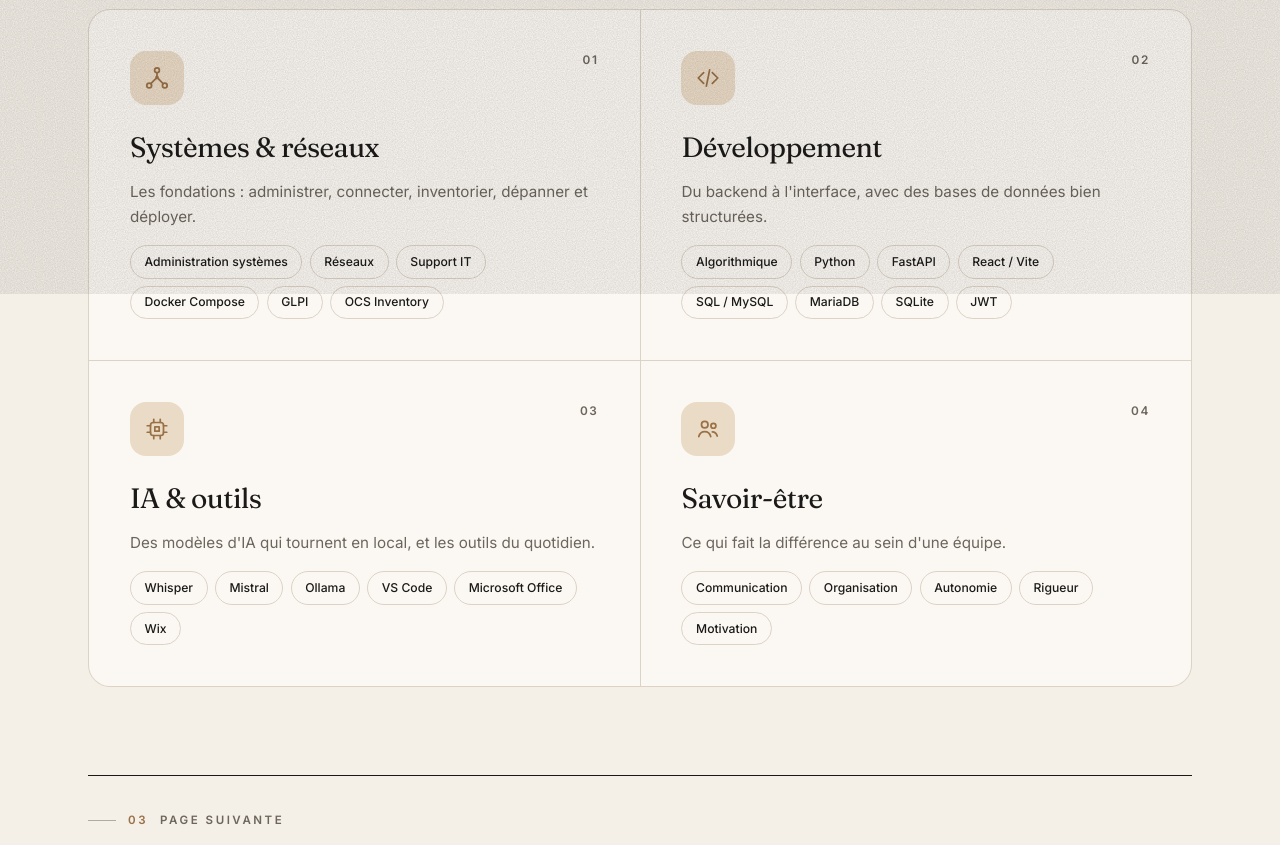
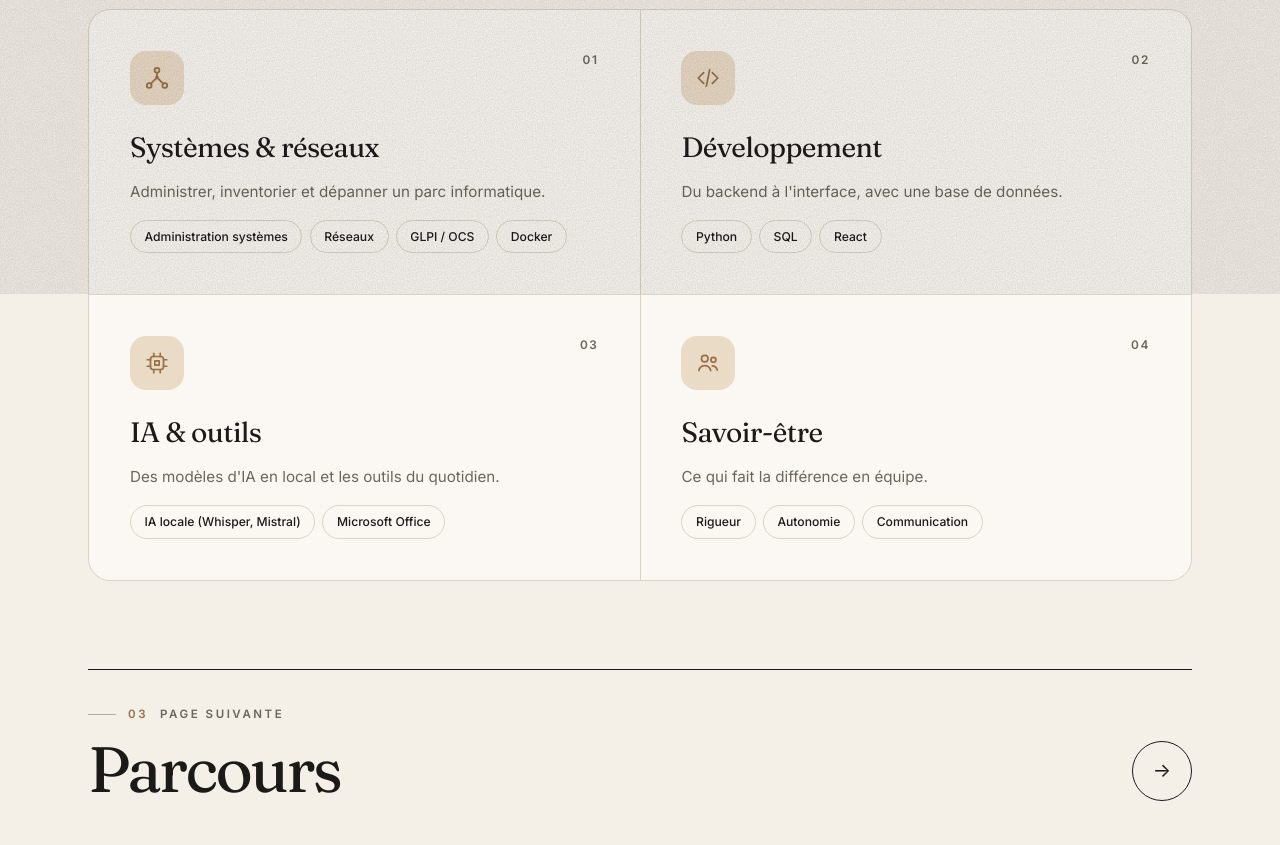
Before and after one commit to babacardjitte38-cyber/babacardjitte38-cyber.github.io, a plain HTML site: page competences.html in a window 1280 px wide. Shown: the part 506-1351 px from the top of the page. Drawn offline with Linux system fonts and the light colour scheme.

Commit message:
Compétences : ne garde que l'essentiel
Co-Authored-By: Claude Opus 5.5 <noreply@anthropic.com>

```diff
--- a/competences.html
+++ b/competences.html
@@ -59,8 +59,8 @@
             <span class="skill-num">01</span>
           </div>
           <h3>Systèmes &amp; réseaux</h3>
-          <p>Les fondations : administrer, connecter, inventorier, dépanner et déployer.</p>
-          <ul class="chips"><li>Administration systèmes</li><li>Réseaux</li><li>Support IT</li><li>Docker Compose</li><li>GLPI</li><li>OCS Inventory</li></ul>
+          <p>Administrer, inventorier et dépanner un parc informatique.</p>
+          <ul class="chips"><li>Administration systèmes</li><li>Réseaux</li><li>GLPI / OCS</li><li>Docker</li></ul>
         </article>
 
         <article class="skill reveal" data-d="1">
@@ -69,8 +69,8 @@
             <span class="skill-num">02</span>
           </div>
           <h3>Développement</h3>
-          <p>Du backend à l'interface, avec des bases de données bien structurées.</p>
-          <ul class="chips"><li>Algorithmique</li><li>Python</li><li>FastAPI</li><li>React / Vite</li><li>SQL / MySQL</li><li>MariaDB</li><li>SQLite</li><li>JWT</li></ul>
+          <p>Du backend à l'interface, avec une base de données.</p>
+          <ul class="chips"><li>Python</li><li>SQL</li><li>React</li></ul>
         </article>
 
         <article class="skill reveal">
@@ -79,8 +79,8 @@
             <span class="skill-num">03</span>
           </div>
           <h3>IA &amp; outils</h3>
-          <p>Des modèles d'IA qui tournent en local, et les outils du quotidien.</p>
-          <ul class="chips"><li>Whisper</li><li>Mistral</li><li>Ollama</li><li>VS Code</li><li>Microsoft Office</li><li>Wix</li></ul>
+          <p>Des modèles d'IA en local et les outils du quotidien.</p>
+          <ul class="chips"><li>IA locale (Whisper, Mistral)</li><li>Microsoft Office</li></ul>
         </article>
 
         <article class="skill reveal" data-d="1">
@@ -89,8 +89,8 @@
             <span class="skill-num">04</span>
           </div>
           <h3>Savoir-être</h3>
-          <p>Ce qui fait la différence au sein d'une équipe.</p>
-          <ul class="chips"><li>Communication</li><li>Organisation</li><li>Autonomie</li><li>Rigueur</li><li>Motivation</li></ul>
+          <p>Ce qui fait la différence en équipe.</p>
+          <ul class="chips"><li>Rigueur</li><li>Autonomie</li><li>Communication</li></ul>
         </article>
       </div>
 
```
